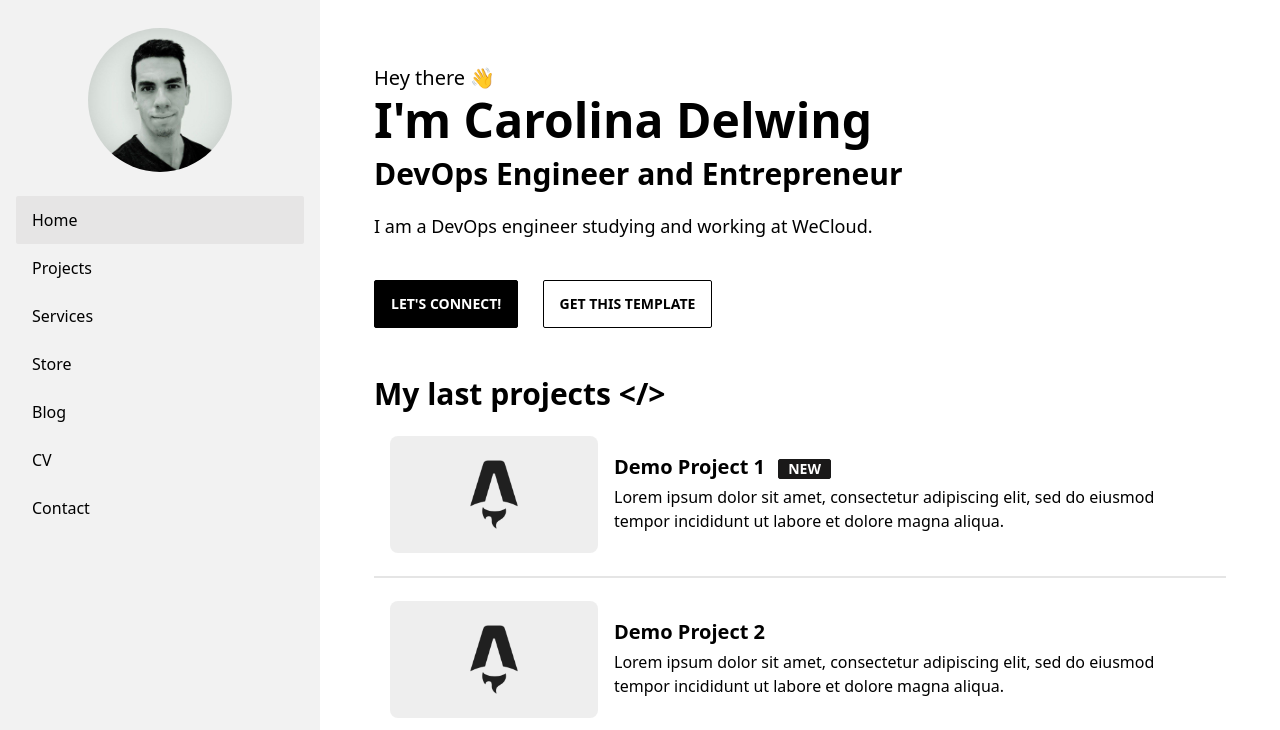
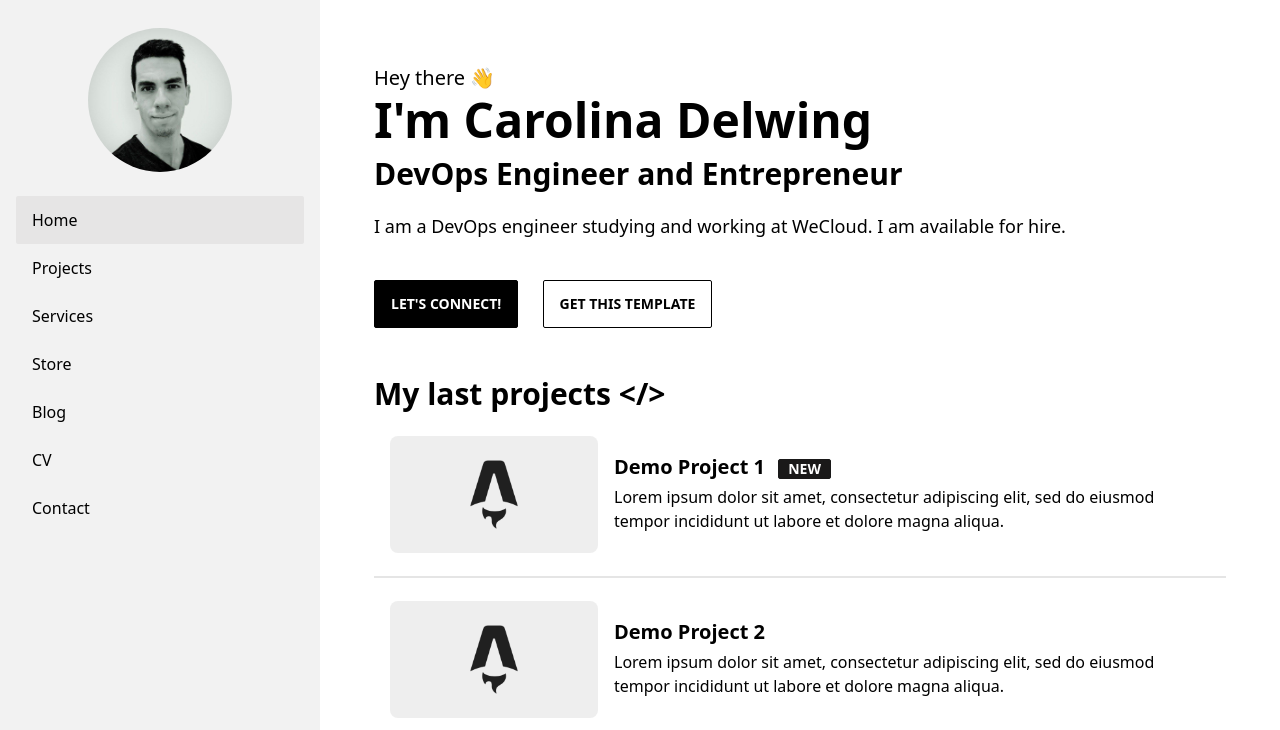
Before and after one commit to nhat416/carol-portfolio-example, an Astro site: page / in a window 1280 px wide. Shown: the top 730 px of the page. Built offline with nearby package versions, Linux system fonts and the light colour scheme; Astro itself is replaced by a stand-in of ours.

Commit message:
chore(index.astro): update index.astro sentence

```diff
--- a/src/pages/index.astro
+++ b/src/pages/index.astro
@@ -18,7 +18,7 @@ const last_posts = posts.slice(0, 3);
       <div class="text-3xl py-3 font-bold">DevOps Engineer and Entrepreneur</div>
       <div class="py-2">
         <text class="text-lg">
-          I am a DevOps engineer studying and working at WeCloud.
+          I am a DevOps engineer studying and working at WeCloud. I am available for hire.
           </text
         >
       </div>
```
